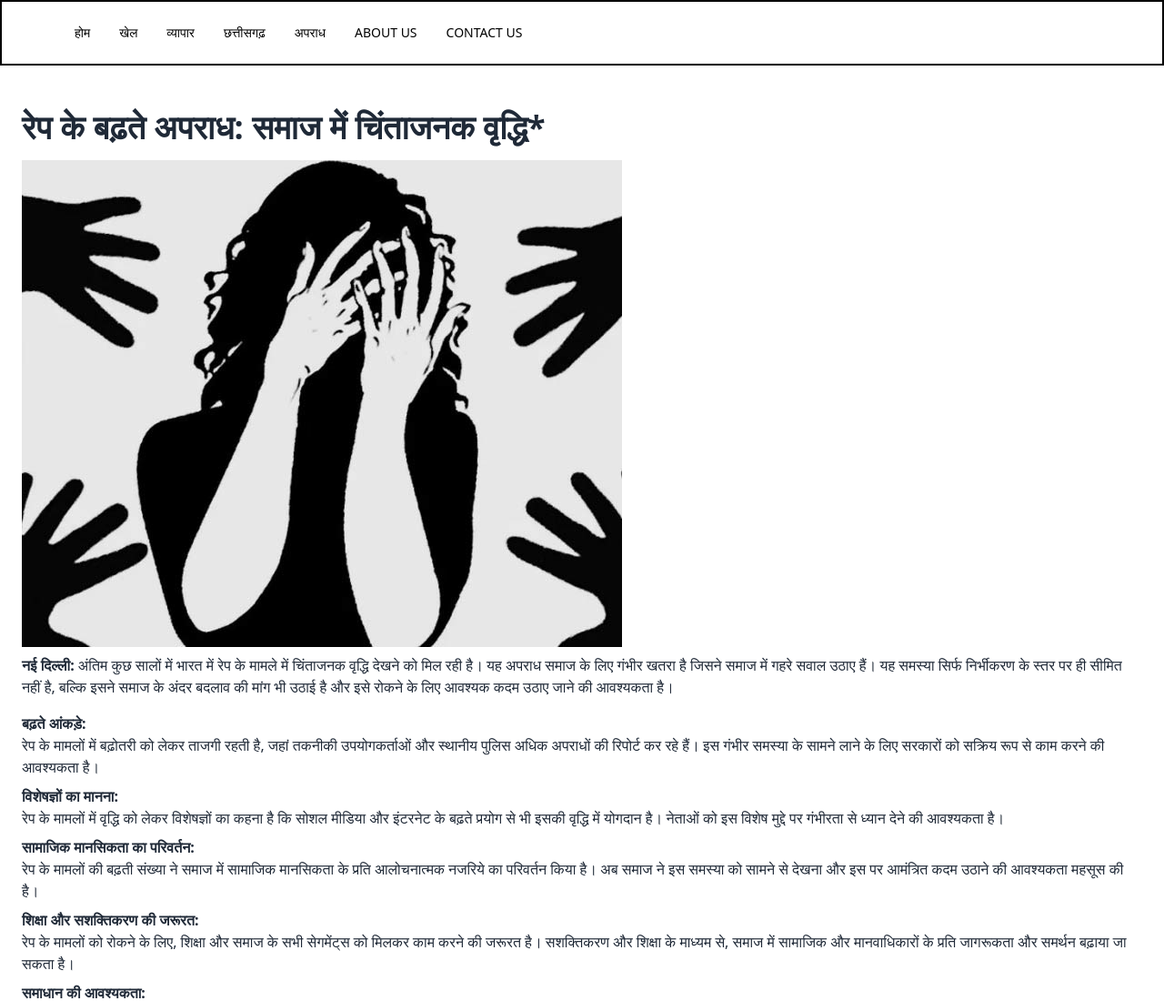
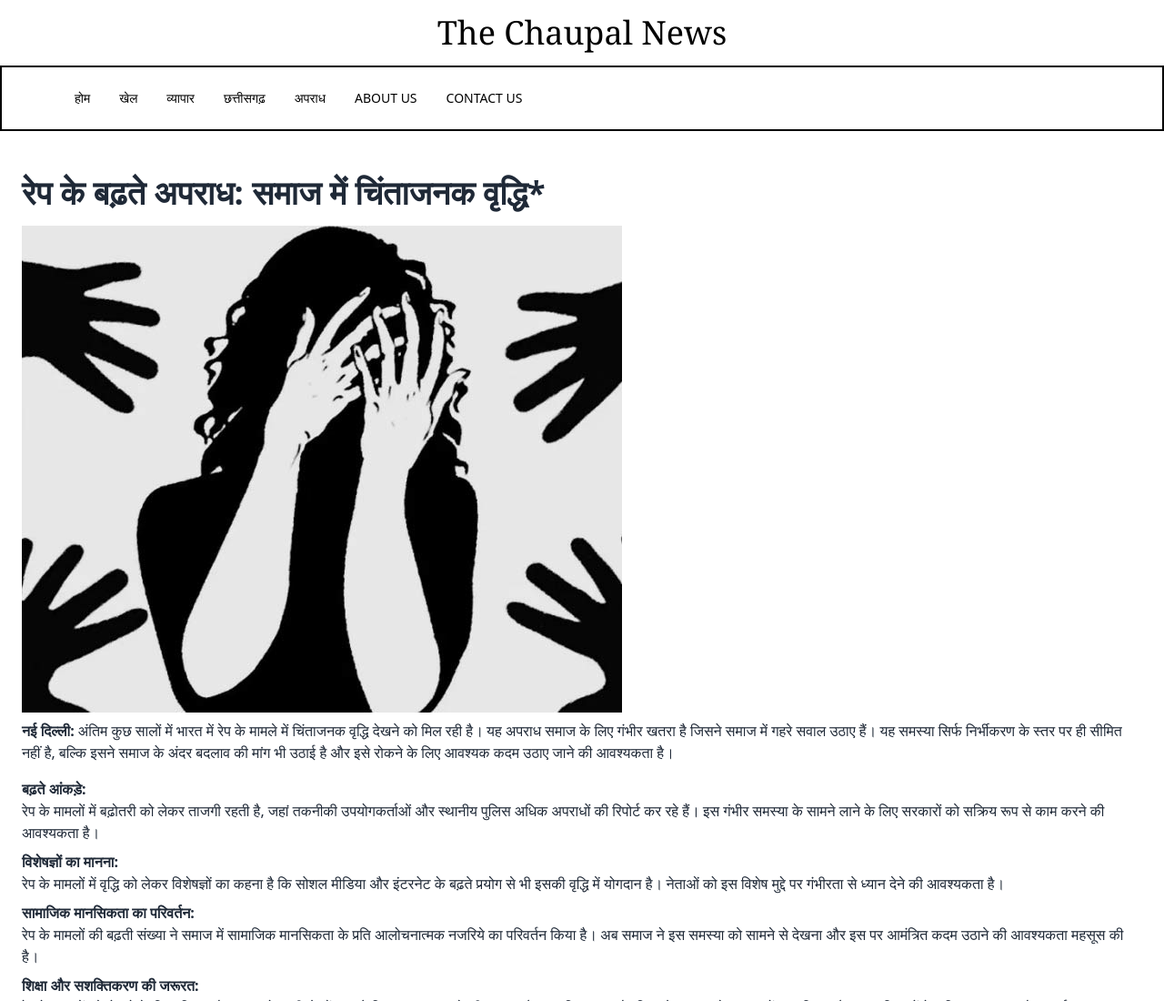
Before and after one commit to Lily-Sneha/Chaupal-News, a website: page crime.html in a window 1280 px wide. Shown: the top 1100 px of the page at 91% size. Drawn offline with nearby package versions, Linux system fonts and the light colour scheme.

Commit message:
added news name

```diff
--- a/crime.html
+++ b/crime.html
@@ -12,6 +12,11 @@
 
 <body>
     <!-- contact section -->
+
+    <header class="text-center lg:text-4xl text-black font-serif py-4">
+        <h1>The Chaupal News</h1>
+    </header>
+
     <header>
         <script src="https://cdn.jsdelivr.net/gh/alpinejs/alpine@v2.x.x/dist/alpine.min.js" defer></script>
 
```
Also changed, not shown: bussiness.html (+4 -0 lines), chhattisgarh.html (+4 -0 lines), contactUs.html (+4 -0 lines), index.html (+4 -0 lines), sports.html (+4 -0 lines).
